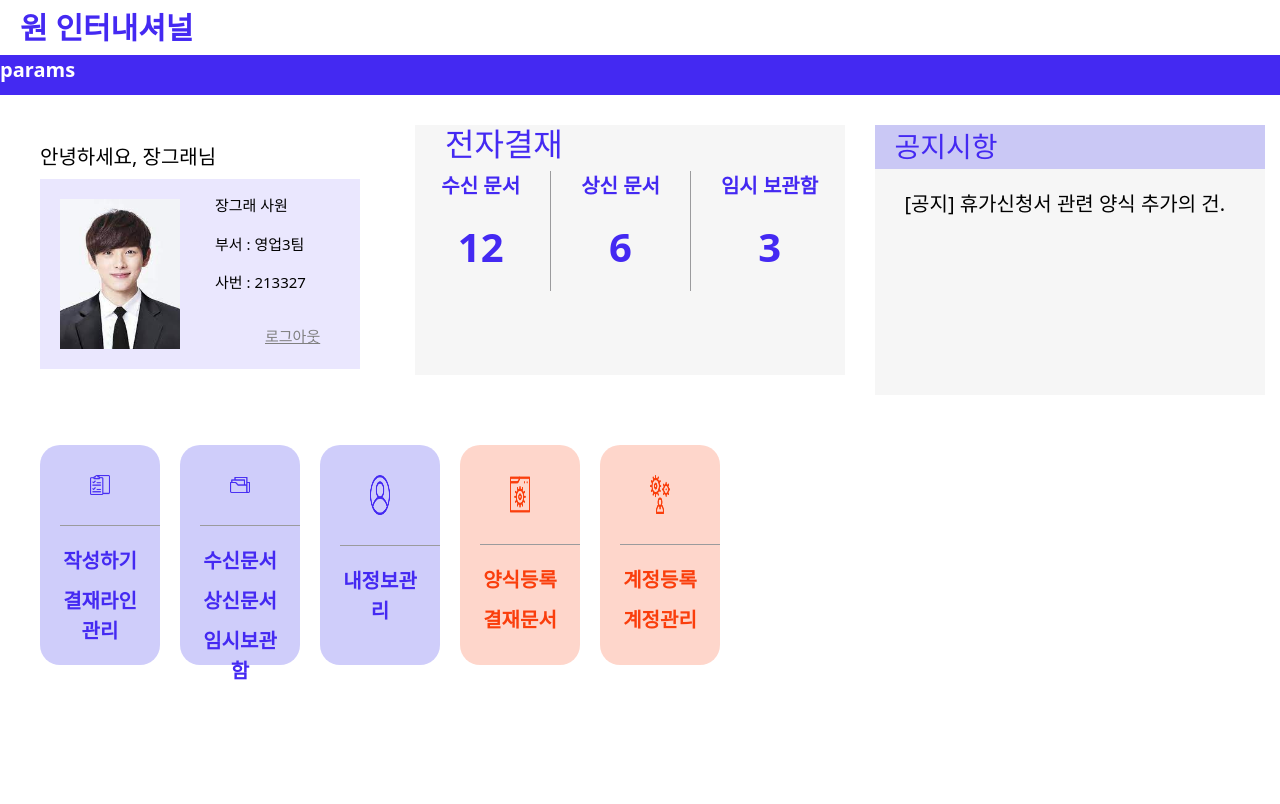
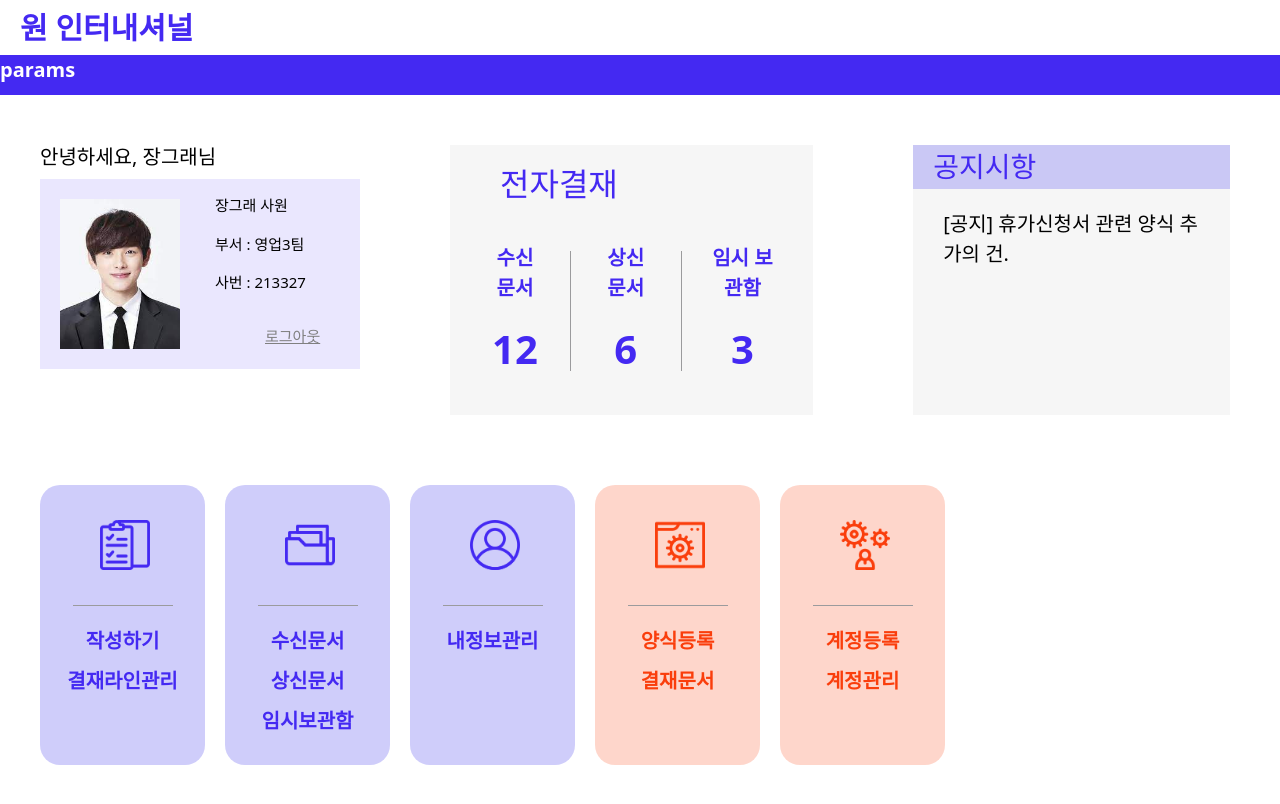
Before and after one commit to silverwest-k/GroupWare, a React (Create React App) app: page / in a window 1280 px wide. Built offline with nearby package versions, Linux system fonts and the light colour scheme.

Commit message:
css 수정-2

```diff
--- a/package.json
+++ b/package.json
@@ -13,7 +13,6 @@
     "react-dom": "^18.2.0",
     "react-router-dom": "^6.13.0",
     "react-scripts": "5.0.1",
-    "reactstrap": "^9.2.0",
     "web-vitals": "^2.1.4"
   },
   "scripts": {
--- a/src/COMPONENT/MAIN/ApprovalNotice.module.css
+++ b/src/COMPONENT/MAIN/ApprovalNotice.module.css
@@ -1,15 +1,16 @@
 .wrapper {
     background: rgba(224, 224, 224, 0.3);
     width: 550px;
-    height: 250px;
-    margin: 30px 15px;
+    height: 270px;
+    margin: 50px 50px;
+    padding: 20px;
 }
 
 .container {
     display: flex;
     flex-direction: row;
     justify-content: center;
-    margin: auto;
+    margin: 40px auto;
 }
 
 .notice {
--- a/src/COMPONENT/MAIN/MENU_ICON/Menu.module.css
+++ b/src/COMPONENT/MAIN/MENU_ICON/Menu.module.css
@@ -9,8 +9,8 @@
     display: flex;
     flex-direction: column;
     background-color: rgba(125, 121, 242, 0.37);
-    width: 120px;
-    height: 220px;
+    width: 165px;
+    height: 280px;
     border-radius: 20px;
 }
 
@@ -19,10 +19,10 @@
 }
 
 .icon{
-    width: 60px;
-    height: 60px;
-    padding: 10px 20px;
-    margin-left: 10px;
+    width: 80px;
+    height: 80px;
+    padding: 15px 15px;
+    margin-left: 25px;
     display: flex;
     flex-direction: row;
     justify-content: center;
--- a/src/COMPONENT/MAIN/Notice.module.css
+++ b/src/COMPONENT/MAIN/Notice.module.css
@@ -2,7 +2,7 @@
     background: rgba(224, 224, 224, 0.3);
     width: 500px;
     height: 270px;
-    margin: 30px 15px;
+    margin: 50px 50px;
 }
 
 .title {
--- a/src/PAGES/AccountManagement.jsx
+++ b/src/PAGES/AccountManagement.jsx
@@ -1,7 +1,7 @@
 import {Button, ToggleButton} from "react-bootstrap";
 import styles from "./AccountManagement.module.css"
 import {useState} from "react";
-import {ButtonGroup} from "reactstrap";
+import ButtonGroup from 'react-bootstrap/ButtonGroup';
 
 function AccountManagement() {
     const [radioValue, setRadioValue] = useState('1');
@@ -26,11 +26,11 @@ function AccountManagement() {
 
                 <div>
                     <div className={styles.profile}>
-                        <img src={require("../IMAGES/profile.jpeg")}/>
+                        <img src={require("../IMAGES/profile.jpeg")} />
                         <Button variant="primary" className={styles.button}>사진등록</Button>
                     </div>
 
-                    <div>
+                    <div className={styles.inputContainer}>
                         <div>
                             이름 <input/>
                         </div>
@@ -46,12 +46,12 @@ function AccountManagement() {
 
                         <div>
                             부서 <input/>
-                            <img src={require("../IMAGES/more.png")} />
+                            <img src={require("../IMAGES/more.png")} className={styles.icon} />
                         </div>
 
                         <div>
                             직급 <input/>
-                            <img src={require("../IMAGES/more.png")} />
+                            <img src={require("../IMAGES/more.png")} className={styles.icon} />
                         </div>
 
                         <div>
@@ -73,6 +73,10 @@ function AccountManagement() {
                                 ))}
                             </ButtonGroup>
                         </div>
+
+                        <div className={styles.modify}>
+                            <Button variant="primary" className={styles.button}>수정</Button>
+                        </div>
                     </div>
                 </div>
             </div>
--- a/src/PAGES/AccountManagement.module.css
+++ b/src/PAGES/AccountManagement.module.css
@@ -14,10 +14,15 @@
     padding: 50px;
 }
 
+.inputContainer div {
+    margin-top: 30px;
+}
+
 .upperButton {
     display: flex;
     flex-direction: row;
     justify-content: space-between;
+    margin : 0 0 50px 0;
 }
 
 .profile {
@@ -37,4 +42,19 @@
     border: 1px solid #fa3e0c;
     font-weight: bold;
     font-size: 14px;
+    --bs-btn-hover-bg:#c32d04;
+    --bs-btn-hover-border-color:#c32d04;
+    --bs-btn-active-bg:#c32d04;
+    --bs-btn-active-border-color:#c32d04;
 }
+
+.icon {
+    width: 40px;
+    height: 40px;
+}
+
+.modify {
+    display: flex;
+    justify-content: center;
+    margin-top: 50px;
+}
```
Also changed, not shown: 1 other file (tests, documents, lock files or other folders).
